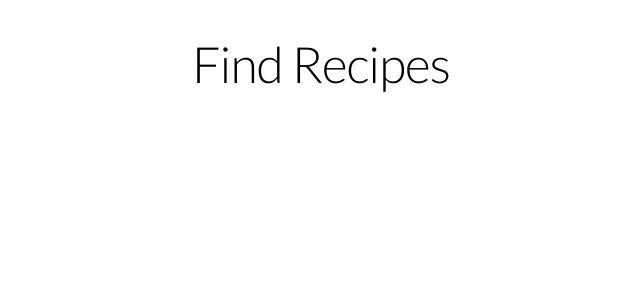
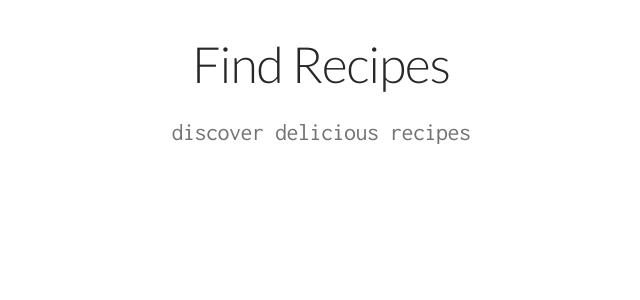
Before and after one commit to chalkworks/findrecip.es, a Vue app: page /#/ in a window 1280 px wide. Shown: the top 300 px of the page, without its empty margins (319-959 px from the left). Built offline with nearby package versions, Linux system fonts and the light colour scheme; the HTML template or start-up script is replaced by a standard one.

Commit message:
add style guide + basic header styles

```diff
--- a/src/App.vue
+++ b/src/App.vue
@@ -10,6 +10,9 @@ export default {
 }
 </script>
 
-<style>
+<style lang="stylus">
 /* Global App Styles */
+body {
+  font-family: "Inconsolata", monospace;
+}
 </style>
--- /dev/null
+++ b/src/assets/css/config.styl
@@ -0,0 +1,2 @@
+header-color = #282828
+body-color = #737373
--- a/src/components/Home.vue
+++ b/src/components/Home.vue
@@ -3,7 +3,7 @@
     <div class="text-center nav">
       <div class="header">
         <h1>Find Recipes</h1>
-        <p></p>
+        <h5>discover delicious recipes</h5>
       </div>
     </div>
   </div>
@@ -16,10 +16,18 @@ export default {
 </script>
 
 <style scoped lang="stylus">
+@import "../assets/css/config.styl"
+
 .home
   width 100%
 
+
 .header
   h1
+    color header-color
     font-weight 300
+  h5
+    margin-top 0
+    color body-color
+    font-family "Inconsolata", monospace
 </style>
```
Also changed, not shown: 1 other file (tests, documents, lock files or other folders).
